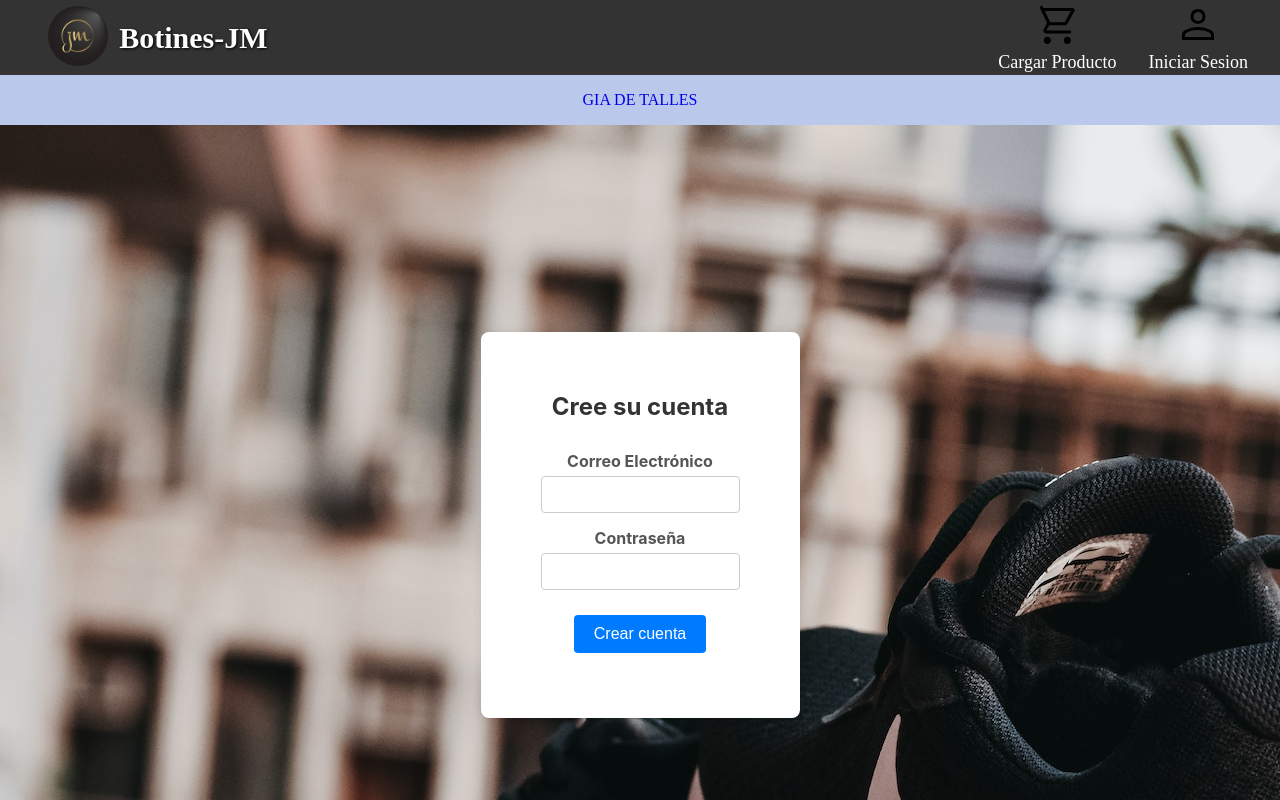
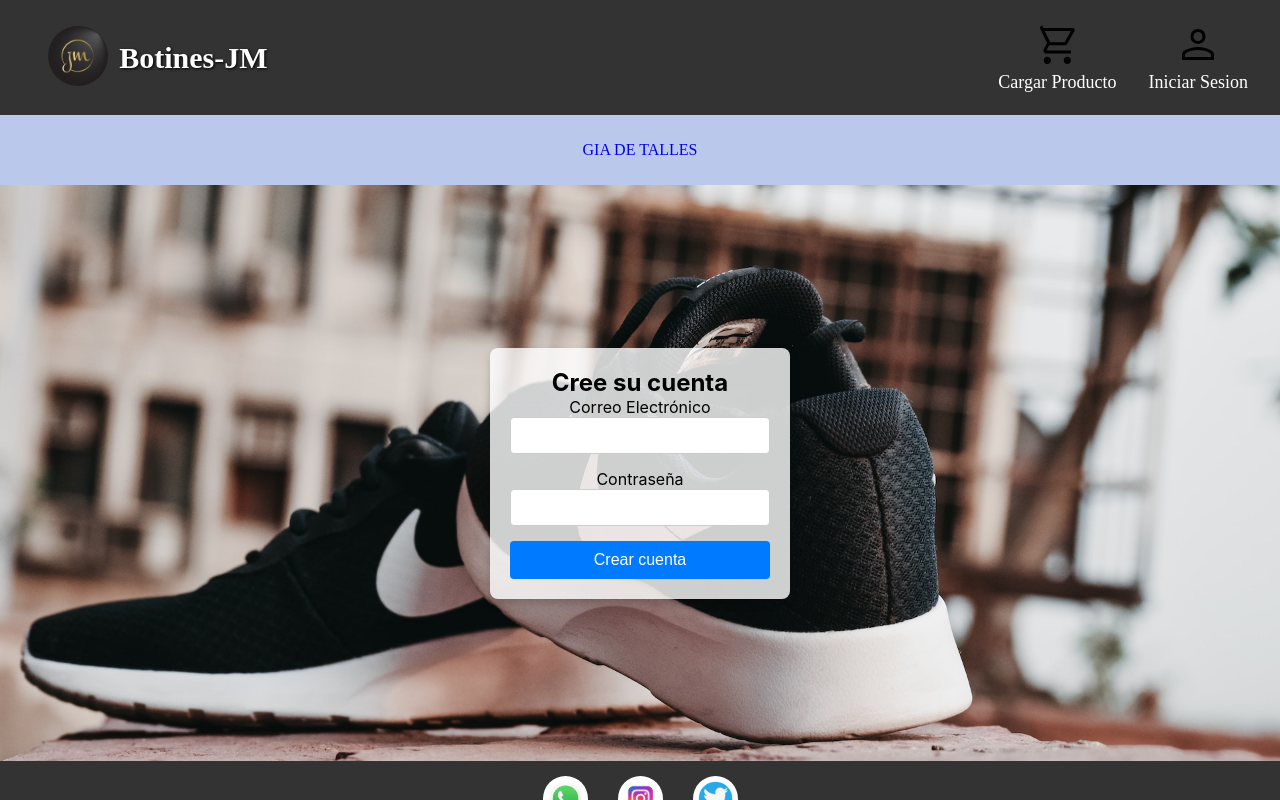
Before and after one commit to etec-integration-project/first-tdd-Juanma-05, a React (Create React App) app: page /register in a window 1280 px wide. Shown: the top 800 px of the page. Built offline with nearby package versions, Linux system fonts and the light colour scheme.

Commit message:
cargar prodcutos funcionando

```diff
--- a/src/components/body/body.css
+++ b/src/components/body/body.css
@@ -3,7 +3,7 @@
     display: flex;
     align-items: center;
     justify-content: center;
-    height: 110vh;
+    height: 72vh;
     background: url("../../multimedia/fondo2.jpg");
     background-repeat: no-repeat;
     background-size: cover;
--- a/src/components/body/body.jsx
+++ b/src/components/body/body.jsx
@@ -8,7 +8,7 @@ import suelasg from "../../multimedia/suela SG.jpg"
 
 export default function Body(){
     return <>
-
+    <body>
         <section id="fondo">
             <div className="suelas">
                 <Link className="link" to="/suelamixta">
@@ -34,6 +34,7 @@ export default function Body(){
 
             </div>
         </section>
+    </body>
 
 
     </>
--- a/src/components/cargar-producto/cargar-producto.jsx
+++ b/src/components/cargar-producto/cargar-producto.jsx
@@ -1,91 +1,89 @@
 import React, { useState } from "react";
 import "./cargar-producto.css";
-import {Link} from 'react-router-dom';
+import { Link } from 'react-router-dom';
+import { useNavigate } from 'react-router-dom';
 import axios from 'axios';
 
+export default function Cargar() {
+  const [product, producto] = useState("");
+  const [price, precio] = useState("");
+  const [url, img] = useState("");
+  const [suela, tiposuela] = useState(""); // Suela se mantendrá como un estado
+  const [successMessage, setSuccessMessage] = useState('');
+  const [errorMessage, setErrorMessage] = useState('');
+  const navigate = useNavigate();
 
-export default function Cargar() {
-  const [product, producto ] =useState("")
-  const [price, precio]=useState("")
-  const [url, img]=useState("")
-  const [suela, tiposuela]=useState("")
+  const cargar = async (e) => {
+    e.preventDefault();
+    try {
+      await axios.post("http://localhost:3000/products", { product, price, url, suela });
+      setSuccessMessage('Producto creado exitosamente');
 
+      // Limpia los campos
+      producto('');
+      precio('');
+      img('');
+      tiposuela('');
 
-  const cargar = async (e) =>{
-    e.preventDefault()
-      try {
-        await axios.post("http://localhost:3000/products",{product,price, url, suela})
-        alert("Producto creado exitosamente!")
+      // Redirige después de 3 segundos
+      setTimeout(() => {
+        navigate("/");
+      }, 3000);
+    } catch (error) {
+      console.log(error); // Agregar este log para depurar
+      if (error.response && error.response.status === 409) {
+        setErrorMessage(error.response.data.error); // Muestra el mensaje del backend
+      } else {
+        setErrorMessage("Error al crear el producto.");
+      }
+      setSuccessMessage('');
 
-        window.location.href = "http://localhost:3001/";
-
-
-      } catch (error) {
-        alert("Producto ya existente.")
-
-      }
-
+      // Limpia los campos y borra el mensaje de error después de 5 segundos
+      setTimeout(() => {
+        setErrorMessage('');
+        producto('');
+        precio('');
+        img('');
+        tiposuela('');
+      }, 3000);
+    }
   }
 
   return (
     <div className="cargar-container">
+      {successMessage && <div className="success-message">{successMessage}</div>}
+      {errorMessage && <div className="error-message">{errorMessage}</div>}
+
       <form className="cargar-form" action="#" method="post">
         <h2>Ingrese su producto</h2>
         <div className="input-container">
           <label htmlFor="product">Producto</label>
-          <input type="product" id="product" name="product" value ={product} onChange={(e) => producto (e.target.value)} required />
+          <input type="product" id="product" name="product" value={product} onChange={(e) => producto(e.target.value)} required />
         </div>
         <div className="input-container">
           <label htmlFor="price">Precio</label>
-          <input type="price" id="Precio" name="Precio" value ={price} onChange={(e) => precio (e.target.value)} required />
+          <input type="price" id="Precio" name="Precio" value={price} onChange={(e) => precio(e.target.value)} required />
         </div>
         <div className="input-container">
           <label htmlFor="url">Url</label>
-          <input type="url" id="Img" name="Img" value ={url} onChange={(e) => img (e.target.value)} required />
+          <input type="url" id="Img" name="Img" value={url} onChange={(e) => img(e.target.value)} required />
         </div>
         <div className="input-container">
           <label htmlFor="suela">Suela</label>
-          <input type="suela" id="tiposuela" name="tiposuela" value ={suela} onChange={(e) => tiposuela (e.target.value)} required />
+          <select id="tiposuela" name="tiposuela" value={suela} onChange={(e) => tiposuela(e.target.value)} required>
+            <option value="">Seleccione un tipo de suela</option>
+            <option value="SG">SG</option>
+            <option value="FG">FG</option>
+            <option value="MIXTA">MIXTA</option>
+          </select>
         </div>
 
-
-        <div className ="botoneslogin">
-
+        <div className="botoneslogin">
           <Link to="/sesion">
-          <button type="submit" onClick = {cargar}>Crear producto </button>
+            <button type="submit" onClick={cargar}>Crear producto </button>
           </Link>
-
-
         </div>
-
-
       </form>
     </div>
   );
 }
-
-// import './sesion.css';
-// import { Link } from "react-router-dom";
-
-// export default function Register() {
-//   return(
-//       <div className="register">
-//         <h2>REGISTER</h2>
-
-//         <label For="email"> Email</label>
-//         <input type="text" name="email" required/>
-
-//         <label For="password">Password</label>
-//         <input type="password" name="password" required/>
-
-
-//         <Link to="/sesion">
-//         <input type="submit" className="btn-register" value="Register" required/>
-//         </Link>
-
-
-
-//     </div>
-
-
-// )};
--- a/src/components/header/header.css
+++ b/src/components/header/header.css
@@ -9,6 +9,7 @@
 
 #seccionprincipal{
     display: flex;
+    padding: 20px 0; /* Aumenta el margen superior e inferior */
     flex-direction: row;
     justify-content: space-between;
     font-family: "Oswald";
@@ -24,6 +25,7 @@
     align-content: center;
     height: 75px;
     margin-right: 2rem;
+
 }
 
 .logo-titulo{
@@ -101,6 +103,8 @@
     list-style-type: none;
     text-decoration: none;
     max-width: 100vw;
+    padding: 10px 0; /* Aumenta el margen superior e inferior */
+
 
 }
 
--- a/src/components/header/header.jsx
+++ b/src/components/header/header.jsx
@@ -6,6 +6,7 @@ import logosesion from "../../multimedia/inicio sesion.svg"
 
 export default function Header(){
     return <>
+    <body>
         <section id="seccionprincipal">
             <div className="logo-titulo">
             <Link to="/">
@@ -35,12 +36,6 @@ export default function Header(){
         <section className="seccionsecundaria">
             <div>
                 <ul className="barrasecundaria">
-                {/* <Link className="link" to="/">
-                    <li className="nav">HOME</li>
-                </Link> */}
-
-                {/* <li className="nav">QUIENES SOMOS</li> */}
-
                 <Link className="link" to="/GuiaTalles">
                 <li className="nav">GIA DE TALLES</li>
                 </Link>
@@ -49,6 +44,7 @@ export default function Header(){
             </div>
 
         </section>
+        </body>
 
     </>
 }
--- a/src/components/products/products.css
+++ b/src/components/products/products.css
@@ -1,16 +1,19 @@
-/* products.css */
-
+body, html {
+    margin: 0;
+    padding: 0;
+    width: 100%;
+    background: url("../../multimedia/fondo2.jpg") no-repeat center center; /* Imagen de fondo */
+  }
 /* Estilo general para los contenedores de productos */
 .products-container-mixta,
 .products-container-FG,
 .products-container-SG {
     display: flex;
-    flex-wrap: wrap; /* Permite que los elementos se envuelvan si no caben en una sola línea */
-    justify-content: flex-start; /* Alinea los elementos al inicio del contenedor */
+    align-items: center; /* Centra verticalmente los elementos dentro del contenedor */
     gap: 20px; /* Espacio entre los elementos */
-    margin: 20px; /* Espacio alrededor del contenedor */
-    background: url("../../multimedia/fondo2.jpg") no-repeat center center; /* Imagen de fondo */
+    margin: 25px; /* Espacio alrededor del contenedor */
     background-size: cover; /* Ajusta la imagen de fondo para cubrir todo el contenedor */
+    height: 67vh; /* Asegúrate de que el contenedor tenga suficiente altura */
 }
 
 /* Estilo para cada tarjeta de producto */
@@ -23,6 +26,9 @@
     background-color: #fff; /* Fondo blanco para las tarjetas */
     text-align: center; /* Centra el texto dentro de la tarjeta */
     transition: transform 0.3s ease; /* Transición suave para el efecto de hover */
+    height: 70%;
+    margin: 10vh;
+
 }
 
 .card:hover {
@@ -42,9 +48,9 @@
 }
 
 .card h4 {
-    margin: 10px 0; /* Ajusta el margen superior e inferior */
-    font-size: 16px; /* Tamaño de fuente para el precio del producto */
-    color: #666; /* Color de texto para el precio del producto */
+    margin: 40px 0; /* Ajusta el margen superior e inferior */
+    font-size: 25px; /* Tamaño de fuente para el precio del producto */
+    color: #000000; /* Color de texto para el precio del producto */
 }
 
 .card button {
--- /dev/null
+++ b/src/components/sesion/register.css
@@ -0,0 +1,97 @@
+body, html {
+    margin: 0;
+    padding: 0;
+    width: 100%;
+    height: 100%; /* Asegura que el body y html ocupen toda la altura */
+    overflow: hidden; /* Evita el scroll en la ventana */
+  }
+
+  .register {
+    background-image: url("../../multimedia/fondo2.jpg");
+    background-size: cover; /* Asegura que la imagen cubra toda la pantalla */
+    background-position: center; /* Centra la imagen */
+    background-repeat: no-repeat; /* Evita que la imagen se repita */
+    display: flex; /* Usa flexbox para centrar el contenido */
+    justify-content: center; /* Centra horizontalmente */
+    align-items: center; /* Centra verticalmente */
+    height: 72vh; /* Hace que el contenedor ocupe toda la altura de la ventana */
+  }
+
+  .success-message, .error-message {
+    margin-bottom: 20px; /* Espaciado entre los mensajes y el formulario */
+    text-align: center; /* Centra el texto de los mensajes */
+  }
+
+  .login-form-register {
+    background-color: rgba(255, 255, 255, 0.8); /* Fondo blanco con opacidad para el formulario */
+    padding: 20px; /* Espaciado interno del formulario */
+    border-radius: 8px; /* Esquinas redondeadas */
+    box-shadow: 0 4px 10px rgba(0, 0, 0, 0.2); /* Sombra para dar profundidad */
+    width: 300px; /* Ancho fijo del formulario */
+    max-height: 80vh; /* Limita la altura máxima del formulario */
+    overflow-y: auto; /* Permite el desplazamiento dentro del formulario si es necesario */
+  }
+
+  .input-container-register {
+    margin-bottom: 15px; /* Espaciado entre los campos de entrada */
+  }
+
+  input {
+    width: 100%; /* Hace que los inputs ocupen el ancho completo del contenedor */
+    padding: 10px; /* Espaciado interno en los inputs */
+    border: 1px solid #ccc; /* Borde gris claro */
+    border-radius: 4px; /* Esquinas redondeadas en los inputs */
+  }
+
+  .botoneslogin-register button {
+    background-color: #007bff; /* Color de fondo azul */
+    color: white; /* Color del texto */
+    border: none; /* Sin borde */
+    border-radius: 4px; /* Esquinas redondeadas */
+    padding: 10px 15px; /* Espaciado interno del botón */
+    font-size: 16px; /* Tamaño de la fuente */
+    cursor: pointer; /* Cambia el cursor al pasar el mouse */
+    transition: background-color 0.3s ease; /* Transición suave para el cambio de color */
+    width: 100%; /* Hace que el botón ocupe el ancho completo del contenedor */
+  }
+
+  .botoneslogin-register button:hover {
+    background-color: #0056b3; /* Color de fondo más oscuro al pasar el mouse */
+  }
+
+  .botoneslogin-register button:active {
+    background-color: #004085; /* Color de fondo más oscuro cuando se presiona */
+    transform: scale(0.98); /* Efecto de pulsación al hacer clic */
+  }
+
+  .success-message {
+    background-color: #28a745; /* Color verde para éxito */
+    color: white;
+    padding: 10px;
+    border-radius: 5px;
+    text-align: center;
+    font-size: 16px;
+    position: fixed; /* Fijo para que esté visible en cualquier parte de la página */
+    top: 20px; /* Posicionado en la parte superior */
+    left: 50%;
+    transform: translateX(-50%);
+    box-shadow: 0 2px 10px rgba(0, 0, 0, 0.1); /* Sombra sutil */
+    opacity: 1; /* Inicialmente completamente visible */
+    transition: opacity 0.5s ease-out, transform 0.5s ease-out; /* Transición suave */
+  }
+
+  .error-message {
+    background-color: #ff0000; /* Color verde para éxito */
+    color: white;
+    padding: 10px;
+    border-radius: 5px;
+    text-align: center;
+    font-size: 16px;
+    position: fixed; /* Fijo para que esté visible en cualquier parte de la página */
+    top: 20px; /* Posicionado en la parte superior */
+    left: 50%;
+    transform: translateX(-50%);
+    box-shadow: 0 2px 10px rgba(0, 0, 0, 0.1); /* Sombra sutil */
+    opacity: 1; /* Inicialmente completamente visible */
+    transition: opacity 0.5s ease-out, transform 0.5s ease-out; /* Transición suave */
+  }
--- a/src/components/sesion/register.jsx
+++ b/src/components/sesion/register.jsx
@@ -1,80 +1,81 @@
 import React, { useState } from "react";
-import "./sesion.css";
-import {Link} from 'react-router-dom';
+import "./register.css";
+import { useNavigate } from 'react-router-dom';
 import axios from 'axios';
 
+export default function Register() {
+  const [password, setPassword] = useState("");
+  const [email, setEmail] = useState("");
+  const [successMessage, setSuccessMessage] = useState('');
+  const [errorMessage, setErrorMessage] = useState(''); // Estado para el mensaje de error
+  const navigate = useNavigate();
 
-export default function Register() {
-  const [password, contraseña] =useState("")
-  const [email, correoElectronico]=useState("")
+  const registro = async (e) => {
+    e.preventDefault();
+    try {
+      await axios.post("http://localhost:3000/register", { email, password });
 
-  const registro = async (e) =>{
-    e.preventDefault()
-      try {
-        await axios.post("http://localhost:3000/register",{email,password})
-        alert("Cuenta creada exitosamente!")
+      setSuccessMessage('Usuario registrado correctamente');
 
-        window.location.href = "http://localhost:3001/sesion";
+      // Limpia los campos
+      setEmail('');
+      setPassword('');
 
+      // Redirige después de 3 segundos
+      setTimeout(() => {
+        navigate("/sesion");
+      }, 3000);
+    } catch (error) {
+      if (error.response && error.response.status === 409) {
+        setErrorMessage("El correo electrónico ya está en uso.");
+      } else {
+        setErrorMessage("El correo electronico ya esta en uso.");
+      }
+      setSuccessMessage('');
 
-      } catch (error) {
-        alert("El correo electrónico ya está en uso.")
-
-      }
-
-  }
+      // Limpia los campos y borra el mensaje de error después de 5 segundos
+      setTimeout(() => {
+        setErrorMessage('');
+        setEmail('');
+        setPassword('');
+      }, 3000);
+    }
+  };
 
   return (
-    <div className="login-container">
-      <form className="login-form" action="#" method="post">
+    <div className="register">
+      {successMessage && <div className="success-message">{successMessage}</div>}
+      {errorMessage && <div className="error-message">{errorMessage}</div>} {/* Muestra el mensaje de error */}
+
+      <form className="login-form-register" onSubmit={registro}>
         <h2>Cree su cuenta</h2>
-        <div className="input-container">
+        <div className="input-container-register">
           <label htmlFor="email">Correo Electrónico</label>
-          <input type="email" id="email" name="email" value ={email} onChange={(e) => correoElectronico (e.target.value)} required />
+          <input
+            type="email"
+            id="email"
+            name="email"
+            value={email}
+            onChange={(e) => setEmail(e.target.value)}
+            required
+          />
         </div>
-        <div className="input-container">
+        <div className="input-container-register">
           <label htmlFor="contrasena">Contraseña</label>
-          <input type="password" id="contrasena" name="contrasena" value ={password} onChange={(e) => contraseña (e.target.value)} required />
+          <input
+            type="password"
+            id="contrasena"
+            name="contrasena"
+            value={password}
+            onChange={(e) => setPassword(e.target.value)}
+            required
+          />
         </div>
 
-
-        <div className ="botoneslogin">
-
-          <Link to="/sesion">
-          <button type="submit" onClick = {registro}>Crear cuenta </button>
-          </Link>
-
-
+        <div className="botoneslogin-register">
+          <button type="submit">Crear cuenta</button>
         </div>
-
-
       </form>
     </div>
   );
 }
-
-// import './sesion.css';
-// import { Link } from "react-router-dom";
-
-// export default function Register() {
-//   return(
-//       <div className="register">
-//         <h2>REGISTER</h2>
-
-//         <label For="email"> Email</label>
-//         <input type="text" name="email" required/>
-
-//         <label For="password">Password</label>
-//         <input type="password" name="password" required/>
-
-
-//         <Link to="/sesion">
-//         <input type="submit" className="btn-register" value="Register" required/>
-//         </Link>
-
-
-
-//     </div>
-
-
-// )};
--- a/src/components/sesion/sesion.css
+++ b/src/components/sesion/sesion.css
@@ -1,124 +1,94 @@
-.loginForm {
-  background: url("../../multimedia/fondo2.jpg");
-  background-repeat: no-repeat;
-  font-family: roboto ;
-  display: flex;
-  flex-direction: column;
-  align-items: center;
-
+body, html {
+  margin: 0;
+  padding: 0;
+  width: 100%;
+  height: 100%;
 }
 
-.loginForm, .contenedor{
-  height: 503px;
-  margin: 0 auto;
+.login {
+  background-image: url("../../multimedia/fondo2.jpg");
+  background-size: cover; /* Asegura que la imagen cubra toda la pantalla */
+  background-position: center; /* Centra la imagen */
+  background-repeat: no-repeat; /* Evita que la imagen se repita */
+  display: flex; /* Usa flexbox para centrar el contenido */
+  justify-content: center; /* Centra horizontalmente */
+  align-items: center; /* Centra verticalmente */
+  height: 72vh; /* Hace que el contenedor ocupe toda la altura de la ventana */
 }
 
-.loginForm h2{
-  text-align: center;
-  color: midnightblue;
-  font-size: 28px;
-  padding: 70px 0 10px 0;
+.success-message, .error-message {
+  margin-bottom: 20px; /* Espaciado entre los mensajes y el formulario */
+  text-align: center; /* Centra el texto de los mensajes */
 }
 
-.loginForm input[type="password"],
-.loginForm input[type="text"]{
-  width: 300px;
-  padding: 15px;
-  border: 1px solid rgb(61, 169, 241);
-  margin-bottom: 10px;
-  box-sizing: border-box;
+.login-form-login {
+  background-color: rgba(255, 255, 255, 0.8); /* Fondo blanco con opacidad para el formulario */
+  padding: 20px; /* Espaciado interno del formulario */
+  border-radius: 8px; /* Esquinas redondeadas */
+  box-shadow: 0 4px 10px rgba(0, 0, 0, 0.2); /* Sombra para dar profundidad */
+  width: 300px; /* Ancho fijo del formulario */
 }
 
-.btn-login{
-  width: 300px;
-  padding: 15px;
-  background-color: #6f42c1;
-  border: 0;
-  box-sizing: border-box;
-  cursor: pointer;
-  font-weight: bold;
-  font-size: large;
-  color: #ffff;
+.input-container-login {
+  margin-bottom: 15px; /* Espaciado entre los campos de entrada */
 }
 
-.btn-register{
-  width: 300px;
-  padding: 15px;
-  background-color: #42c19b;
-  border: 0;
-  box-sizing: border-box;
-  cursor: pointer;
-  font-weight: bold;
-  font-size: large;
-  color: #ffff;
-  margin-top: 10px;
+input {
+  width: 100%; /* Hace que los inputs ocupen el ancho completo del contenedor */
+  padding: 10px; /* Espaciado interno en los inputs */
+  border: 1px solid #ccc; /* Borde gris claro */
+  border-radius: 4px; /* Esquinas redondeadas en los inputs */
+}
+.botoneslogin-login button {
+  background-color: #007bff; /* Color de fondo azul */
+  color: white; /* Color del texto */
+  border: none; /* Sin borde */
+  border-radius: 4px; /* Esquinas redondeadas */
+  padding: 10px 15px; /* Espaciado interno del botón */
+  font-size: 16px; /* Tamaño de la fuente */
+  cursor: pointer; /* Cambia el cursor al pasar el mouse */
+  transition: background-color 0.3s ease; /* Transición suave para el cambio de color */
+  width: 100%; /* Hace que el botón ocupe el ancho completo del contenedor */
 }
 
-/* .register {
-  background: url("../../multimedia/fondo2.jpg");
-  background-repeat: no-repeat;
-  font-family: roboto ;
-  display: flex;
-  flex-direction: column;
-  align-items: center;
-
-} */
-
-.login-container {
-  background: url("../../multimedia/fondo2.jpg");
-  display: flex;
-  justify-content: center;
-  align-items: center;
-  height: 100vh;
-  background-color: #f4f4f4;
+.botoneslogin-login button:hover {
+  background-color: #0056b3; /* Color de fondo más oscuro al pasar el mouse */
 }
 
-.login-form {
-  background-color: #fff;
-  padding: 60px;
-  border-radius: 8px;
-  box-shadow: 0 0 10px rgba(0, 0, 0, 0.1);
+.botoneslogin-login button:active {
+  background-color: #004085; /* Color de fondo más oscuro cuando se presiona */
+  transform: scale(0.98); /* Efecto de pulsación al hacer clic */
 }
 
-.login-form h2 {
+
+.success-message {
+  background-color: #28a745; /* Color verde para éxito */
+  color: white;
+  padding: 10px;
+  border-radius: 5px;
   text-align: center;
-  color: #333;
-  margin-bottom: 30px;
+  font-size: 16px;
+  position: fixed; /* Fijo para que esté visible en cualquier parte de la página */
+  top: 20px; /* Posicionado en la parte superior */
+  left: 50%;
+  transform: translateX(-50%);
+  box-shadow: 0 2px 10px rgba(0, 0, 0, 0.1); /* Sombra sutil */
+  opacity: 1; /* Inicialmente completamente visible */
+  transition: opacity 0.5s ease-out, transform 0.5s ease-out; /* Transición suave */
 }
 
-.input-container {
-  margin-bottom: 15px;
+.error-message {
+  background-color: #ff0000; /* Color verde para éxito */
+  color: white;
+  padding: 10px;
+  border-radius: 5px;
+  text-align: center;
+  font-size: 16px;
+  position: fixed; /* Fijo para que esté visible en cualquier parte de la página */
+  top: 20px; /* Posicionado en la parte superior */
+  left: 50%;
+  transform: translateX(-50%);
+  box-shadow: 0 2px 10px rgba(0, 0, 0, 0.1); /* Sombra sutil */
+  opacity: 1; /* Inicialmente completamente visible */
+  transition: opacity 0.5s ease-out, transform 0.5s ease-out; /* Transición suave */
 }
-
-.input-container label {
-  display: block;
-  margin-bottom: 5px;
-  color: #555;
-}
-
-.input-container input {
-  width: 100%;
-  padding: 10px;
-  box-sizing: border-box;
-  border: 1px solid #ddd;
-  border-radius: 4px;
-  outline: none;
-}
-
-.botoneslogin {
-  text-align: center;
-}
-
-.botoneslogin button {
-  background-color: #3498db;
-  color: #fff;
-  padding: 10px 20px;
-  border: none;
-  border-radius: 4px;
-  cursor: pointer;
-  margin: 5px;
-}
-
-.botoneslogin button:hover {
-  background-color: #2980b9;
-}
--- a/src/components/sesion/sesion.jsx
+++ b/src/components/sesion/sesion.jsx
@@ -1,30 +1,56 @@
 import React, { useState } from "react";
 import "./sesion.css";
+import { useNavigate } from 'react-router-dom';
 import { Link } from 'react-router-dom';
 import axios from 'axios';
 
 export default function Login() {
   const [password, setPassword] = useState("");
   const [email, setEmail] = useState("");
+  const [successMessage, setSuccessMessage] = useState('');
+  const [errorMessage, setErrorMessage] = useState('');
+  const navigate = useNavigate();
+
+
 
   const handleLogin = async (e) => {
     e.preventDefault();
     try {
       await axios.post("http://localhost:3000/login", { email, password });
-      alert("Inicio de sesión exitoso!");
 
-      // Redirige al usuario a la página principal o al área de usuario
-      window.location.href = "http://localhost:3001";
+      // Muestra el mensaje de éxito
+      setSuccessMessage('Inicio de sesion exitoso');
+
+      // Limpia los campos
+      setEmail('');
+      setPassword('');
+
+      setTimeout(() => {
+        navigate("/");
+      }, 3000);
     } catch (error) {
-      alert("Correo electrónico o contraseña incorrectos.");
-    }
+      if (error.response && error.response.status === 409) {
+        setErrorMessage("Correo electronico o contraseña incorrecto.");
+      } else {
+        setErrorMessage("Correo electronico o contraseña incorrecto.");
+      }
+      setSuccessMessage('');
+
+      // Limpia los campos y borra el mensaje de error después de 5 segundos
+      setTimeout(() => {
+        setErrorMessage('');
+        setPassword('');
+      }, 3000);    }
   };
 
   return (
-    <div className="login-container">
-      <form className="login-form" action="#" method="post">
+    <div className="login">
+      {successMessage && <div className="success-message">{successMessage}</div>}
+      {errorMessage && <div className="error-message">{errorMessage}</div>}
+
+      <form className="login-form-login" action="#" method="post">
         <h2>Iniciar sesión</h2>
-        <div className="input-container">
+        <div className="input-container-login">
           <label htmlFor="email">Correo Electrónico</label>
           <input
             type="email"
@@ -35,7 +61,7 @@ export default function Login() {
             required
           />
         </div>
-        <div className="input-container">
+        <div className="input-container-login">
           <label htmlFor="password">Contraseña</label>
           <input
             type="password"
@@ -47,7 +73,7 @@ export default function Login() {
           />
         </div>
 
-        <div className="botoneslogin">
+        <div className="botoneslogin-login">
           <button type="submit" onClick={handleLogin}>Iniciar sesión</button>
         </div>
 
```
Also changed, not shown: src/components/cargar-producto/cargar-producto.css (+32 -4 lines), src/components/products/products.jsx (+12 -2 lines).
